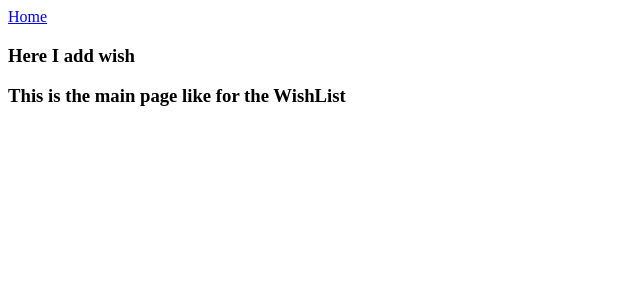
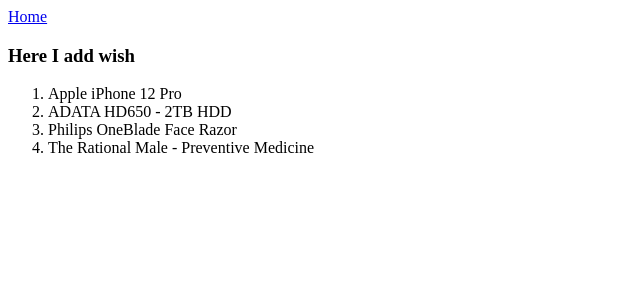
Before and after one commit to Marti-b/WishList-MEARN-Stack-SemesterClosing-Project, a React (Create React App) app in the folder client/: page / in a window 1280 px wide. Shown: the top 300 px of the page, without its empty margins (0-640 px from the left). Built offline with nearby package versions, Linux system fonts and the light colour scheme; no server answers.

Commit message:
Implementing Wishlist component with displaying sample data

```diff
--- a/client/src/App.js
+++ b/client/src/App.js
@@ -7,17 +7,29 @@
 const API_URL = process.env.REACT_APP_API;
 
 function App() {
-  const [data, setData] = useState("No data :(");
-
-  useEffect(() => {
-    async function getData() {
-      const url = `${API_URL}/hello`;
-      const response = await fetch(url);
-      const data = await response.json();
-      setData(data.msg);
+  const [list, setData] = useState([
+    {
+      "id": 1,"text": "Apple iPhone 12 Pro"
+    },
+    {
+      "id": 2,"text": "ADATA HD650 - 2TB HDD"
+    },
+    {
+      "id": 3,"text": "Philips OneBlade Face Razor"
+    },
+    {
+      "id": 3,"text": "The Rational Male - Preventive Medicine"
     }
-    getData();
-  }, []);
+  ])
+  // useEffect(() => {
+  //   async function getData() {
+  //     const url = `${API_URL}/hello`;
+  //     const response = await fetch(url);
+  //     const data = await response.json();
+  //     setData(data.msg);
+  //   }
+  //   getData();
+  // }, []);
 
   return (
     <>
@@ -26,7 +38,7 @@
       </nav>
     <Router>
 
-      <WishList path="/">
+      <WishList data={list} path="/">
         <AddWish path="/"/>
       </WishList>
 
--- a/client/src/WishList.js
+++ b/client/src/WishList.js
@@ -1,8 +1,20 @@
 function WishList(props){
+    console.log("Wishlist Props: ", props )
+    let data = props.data
     return(
         <>
         {props.children}
-        <h3> This is the main page like for the WishList</h3>
+
+            <ol>
+            {data.map((item)=>{
+                    return(
+                        <li key={item.id}>{item.text}</li>
+                    )
+
+            })}
+            </ol>
+
+
         </>
 
     )
```
